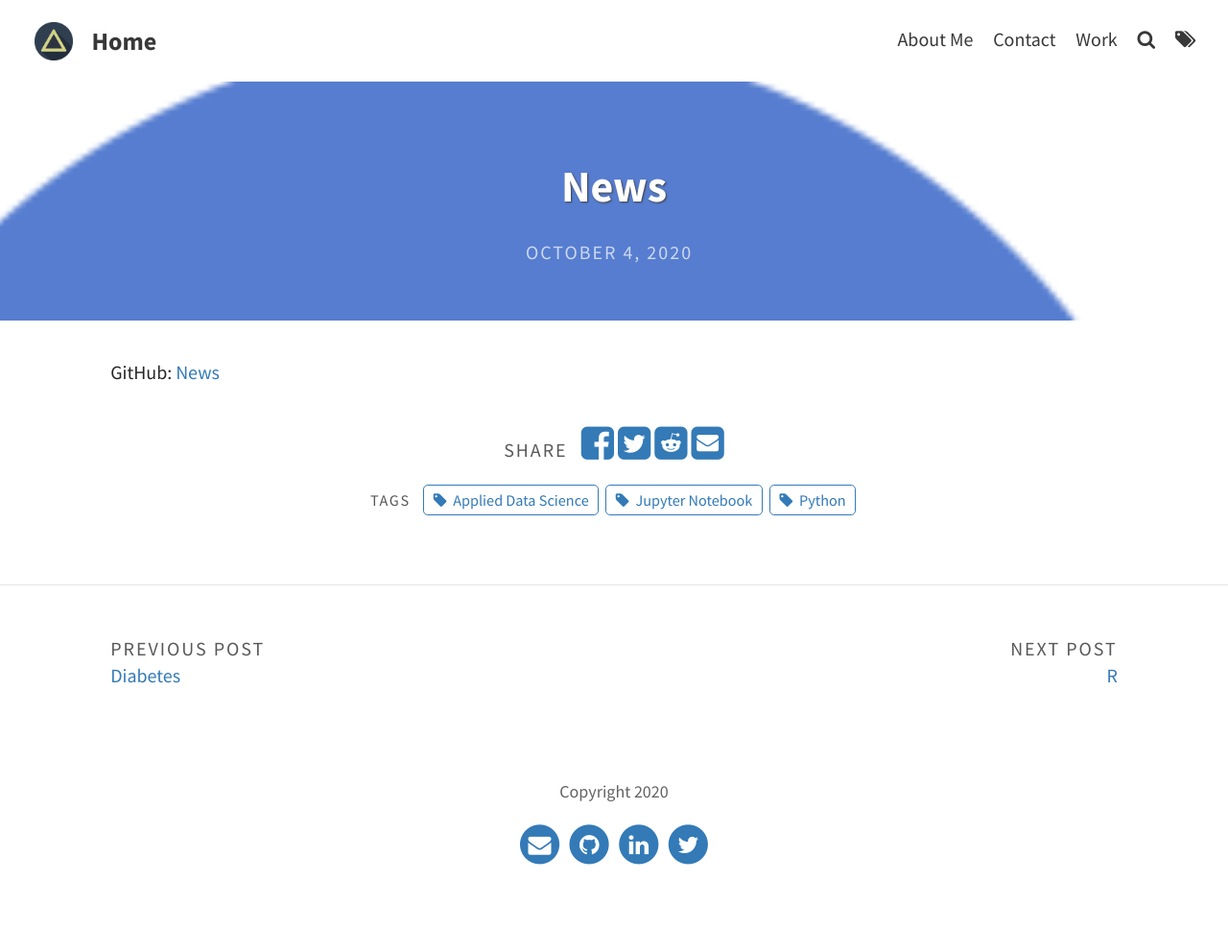
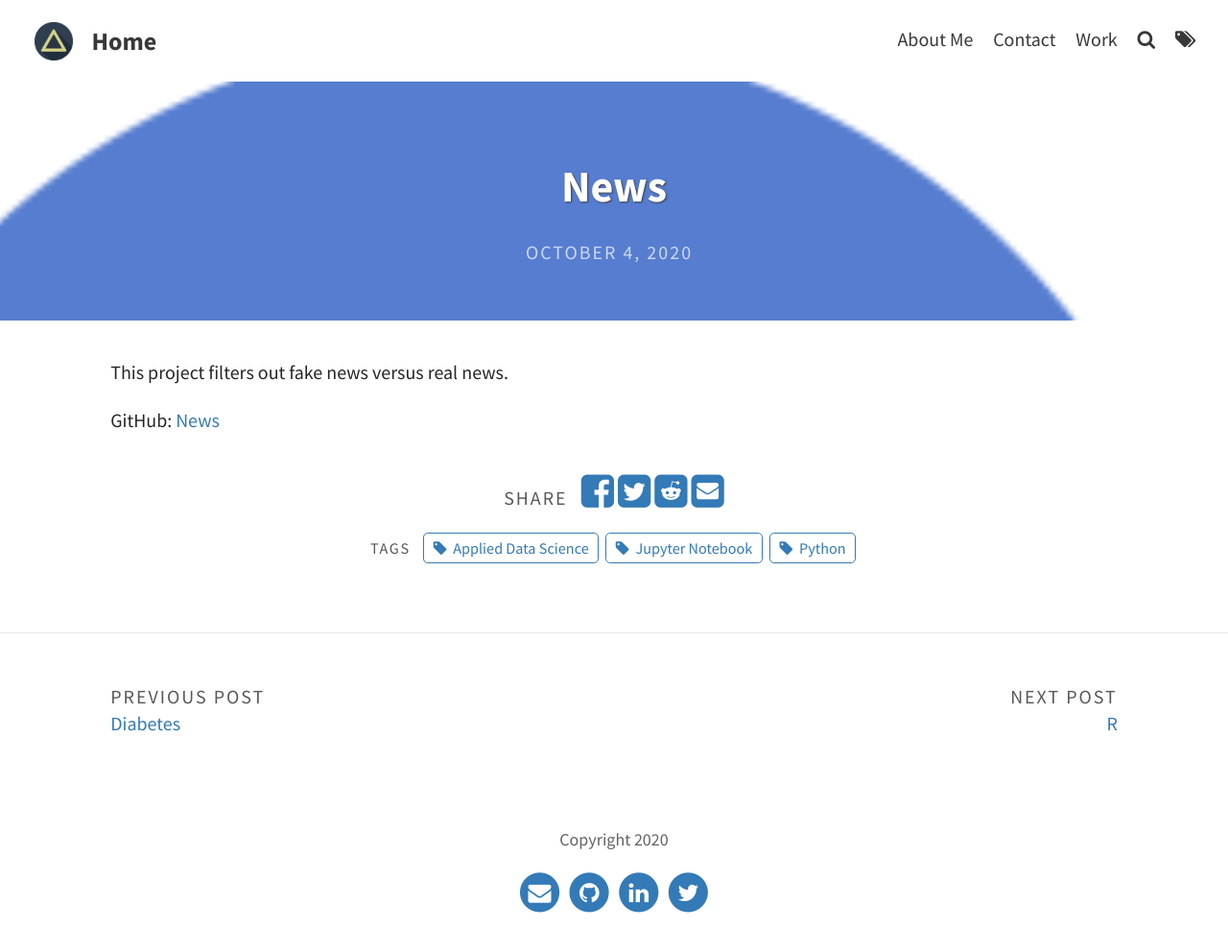
Before and after one commit to knmoses/knmoses.github.io, a Jekyll site: the page built from _portfolio/submarine.md, in a window 1280 px wide. Shown: the whole page at 96% size. Built offline with Jekyll 4.4.1, drawn with Linux system fonts in a browser that asks for light colours; before the commit the page ends 942 px from its top, so only the background shows below that.

Commit message:
Update submarine.md

```diff
--- a/_portfolio/submarine.md
+++ b/_portfolio/submarine.md
@@ -6,5 +6,8 @@ img: "assets/img/portfolio/news.png"
 date: 04 October 2020
 tags: [Python, Applied Data Science, Jupyter Notebook]
 ---
+
+This project filters out fake news versus real news.
+
 GitHub:
 [News](https://github.com/knmoses/DSC680-News)
```
